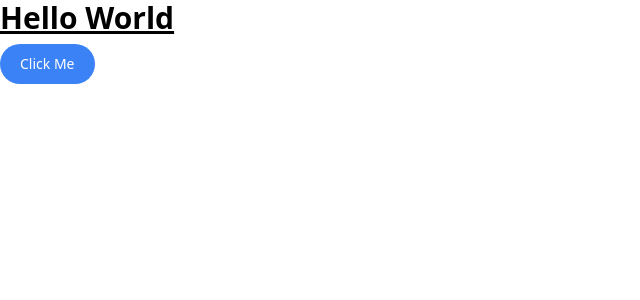
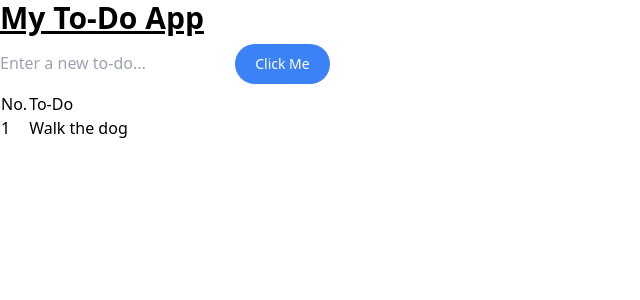
Before and after one commit to Jason-CKY/fastapi-htmx-example, a FastAPI app: page / in a window 1280 px wide. Shown: the top 300 px of the page, without its empty margins (0-640 px from the left). Run offline with FastAPI, Linux system fonts and the light colour scheme; style sheets or scripts are compiled from the project's sources.

Commit message:
Add input and table

```diff
--- a/app/routers/page_router.py
+++ b/app/routers/page_router.py
@@ -1,6 +1,8 @@
 from fastapi import APIRouter, Request
 from fastapi.responses import HTMLResponse
 from app.core.settings import templates
+
+import asyncio
 
 router = APIRouter()
 
@@ -10,8 +12,9 @@ async def home_page(request: Request):
     return templates.TemplateResponse("index.html", {"request": request})
 
 
-@router.post("/clicked", response_class=HTMLResponse)
+@router.post("/update_todo", response_class=HTMLResponse)
 async def home_page(request: Request):
+    await asyncio.sleep(2)
     return """
 <h2>tset</h2>
 """
--- a/app/templates/index.html
+++ b/app/templates/index.html
@@ -8,16 +8,52 @@
 <body>
     <div class="flex-col">
         <h1 class="text-3xl font-bold underline mb-2">
-            Hello World
+            My To-Do App
         </h1>
+        <div>
+            <input
+                placeholder="Enter a new to-do..."
+                hx-post="/update_todo"
+                hx-trigger="change"
+                hx-swap="outerHTML"
+                hx-indicator="#button-spinner"
+            />
             <button
                 class="text-white bg-blue-500 hover:brightness-90 active:brightness-90 active:scale-[95%] font-medium rounded-full text-sm px-5 py-2.5 text-center mr-2 mb-2"
-            hx-post="/clicked"
+                hx-post="/update_todo"
                 hx-trigger="click"
                 hx-swap="outerHTML"
+                hx-indicator="#button-spinner"
             >
                 Click Me
             </button>
+            <svg id="button-spinner" class="htmx-indicator inline-block h-4 w-4 border-2 animate-spin rounded-full border-solid border-current border-r-transparent align-[-0.125em] motion-reduce:animate-[spin_1.5s_linear_infinite]" viewBox="0 0 50 50">
+                <circle class="path" cx="25" cy="25" r="20" fill="none" stroke-width="5"></circle>
+            </svg>
+        </div>
+        <table>
+            <thead>
+                <tr>
+                    <td>
+                        No.
+                    </td>
+                    <td>
+                        To-Do
+                    </td>
+                </tr>
+            </thead>
+            <tbody>
+                <tr>
+                    <td>
+                        1
+                    </td>
+                    <td>
+                        Walk the dog
+                    </td>
+                </tr>
+
+            </tbody>
+        </table>
     </div>
 
 </body>
```
Lines whose indentation alone changed are shown as unchanged.
